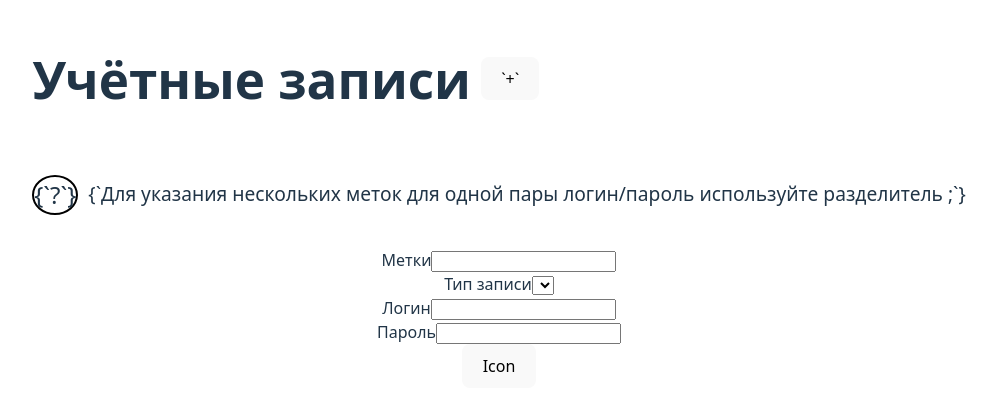
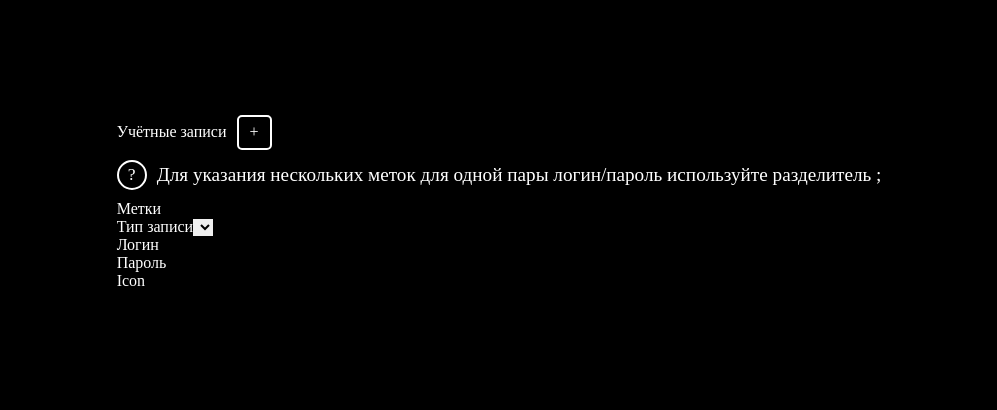
Before and after one commit to Vizereth/test-saasoft, a Vue app: page / in a window 1280 px wide. Shown: the part 198-608 px from the top of the page, without its empty margins (141-1138 px from the left). Built offline with nearby package versions, Linux system fonts and the light colour scheme.

Commit message:
updated basic styles

```diff
--- a/src/App.vue
+++ b/src/App.vue
@@ -3,21 +3,23 @@ import AccountForm from "./components/AccountForm.vue";
 </script>
 
 <template>
-  <div class="content">
+  <div class="wrapper">
+    <main class="content">
       <div class="content__header">
         <h1>Учётные записи</h1>
-      <button>`+`</button>
+        <button class="content__add-btn">+</button>
       </div>
       <div class="content__tip">
-      <div class="content__tip-icon">{`?`}</div>
+        <div class="content__tip-icon">?</div>
         <p class="content__tip-text">
-        {`Для указания нескольких меток для одной пары логин/пароль используйте
-        разделитель ;`}
+          Для указания нескольких меток для одной пары логин/пароль используйте
+          разделитель ;
         </p>
       </div>
       <div class="content__main">
         <AccountForm />
       </div>
+    </main>
   </div>
 </template>
 
@@ -25,7 +27,7 @@ import AccountForm from "./components/AccountForm.vue";
 .content {
   display: flex;
   flex-direction: column;
-  gap: 20px;
+  gap: 10px;
 
   &__header {
     display: flex;
@@ -34,9 +36,10 @@ import AccountForm from "./components/AccountForm.vue";
   }
 
   &__add-btn {
-    border: 2px solid lightblue;
+    border: 2px solid white;
     border-radius: 5px;
-    padding: 10px;
+    width: 35px;
+    height: 35px;
   }
 
   &__tip {
@@ -46,8 +49,13 @@ import AccountForm from "./components/AccountForm.vue";
 
     &-icon {
       border-radius: 50%;
-      border: 2px solid black;
-      font-size: 1.5rem;
+      border: 2px solid white;
+      font-size: 1.1rem;
+      display: flex;
+      align-items: center;
+      justify-content: center;
+      width: 30px;
+      height: 30px;
     }
 
     &-text {
--- a/src/main.ts
+++ b/src/main.ts
@@ -1,5 +1,5 @@
 import { createApp } from 'vue'
-import './style.css'
+import './style.scss'
 import { createPinia } from 'pinia';
 import piniaPersist from 'pinia-plugin-persistedstate';
 import App from './App.vue'
--- a/src/style.css
+++ /dev/null
@@ -1,79 +0,0 @@
-:root {
-  font-family: system-ui, Avenir, Helvetica, Arial, sans-serif;
-  line-height: 1.5;
-  font-weight: 400;
-
-  color-scheme: light dark;
-  color: rgba(255, 255, 255, 0.87);
-  background-color: #242424;
-
-  font-synthesis: none;
-  text-rendering: optimizeLegibility;
-  -webkit-font-smoothing: antialiased;
-  -moz-osx-font-smoothing: grayscale;
-}
-
-a {
-  font-weight: 500;
-  color: #646cff;
-  text-decoration: inherit;
-}
-a:hover {
-  color: #535bf2;
-}
-
-body {
-  margin: 0;
-  display: flex;
-  place-items: center;
-  min-width: 320px;
-  min-height: 100vh;
-}
-
-h1 {
-  font-size: 3.2em;
-  line-height: 1.1;
-}
-
-button {
-  border-radius: 8px;
-  border: 1px solid transparent;
-  padding: 0.6em 1.2em;
-  font-size: 1em;
-  font-weight: 500;
-  font-family: inherit;
-  background-color: #1a1a1a;
-  cursor: pointer;
-  transition: border-color 0.25s;
-}
-button:hover {
-  border-color: #646cff;
-}
-button:focus,
-button:focus-visible {
-  outline: 4px auto -webkit-focus-ring-color;
-}
-
-.card {
-  padding: 2em;
-}
-
-#app {
-  max-width: 1280px;
-  margin: 0 auto;
-  padding: 2rem;
-  text-align: center;
-}
-
-@media (prefers-color-scheme: light) {
-  :root {
-    color: #213547;
-    background-color: #ffffff;
-  }
-  a:hover {
-    color: #747bff;
-  }
-  button {
-    background-color: #f9f9f9;
-  }
-}
--- /dev/null
+++ b/src/style.scss
@@ -0,0 +1,113 @@
+* {
+  padding: 0px;
+  margin: 0px;
+  border: 0px;
+}
+
+*,
+*:before,
+*:after {
+  box-sizing: border-box;
+}
+
+html,
+body {
+  height: 100%;
+  scroll-behavior: smooth;
+}
+
+body {
+  -ms-text-size-adjust: 100%;
+  -moz-text-size-adjust: 100%;
+  -webkit-text-size-adjust: 100%;
+  -webkit-font-smoothing: antialiased;
+  -moz-osx-font-smoothing: grayscale;
+}
+
+input,
+button,
+textarea {
+  background: transparent;
+  color: inherit;
+  font-family: inherit;
+  font-size: inherit;
+  outline: none;
+}
+
+button,
+a {
+  cursor: pointer;
+}
+
+a {
+  color: inherit;
+  text-decoration: none;
+}
+
+ul li {
+  list-style: none;
+}
+
+img {
+  vertical-align: top;
+}
+
+h1,
+h2,
+h3,
+h4,
+h5,
+h6 {
+  font-weight: inherit;
+  font-size: inherit;
+}
+
+@media screen and (prefers-reduced-motion: reduce) {
+  html {
+    scroll-behavior: auto;
+  }
+}
+
+body {
+  background-color: black;
+  color: white;
+  min-height: 100vh;
+
+  // Scroll is locked
+  .lock & {
+    overflow: hidden;
+    touch-action: none;
+  }
+
+  // Page has been loaded
+  .loaded & {
+    visibility: visible;
+  }
+}
+
+#app {
+  min-height: 100%;
+  display: flex;
+  flex-direction: column;
+  overflow: hidden;
+}
+
+.wrapper {
+  min-height: 100%;
+  display: flex;
+  align-items: center;
+  justify-content: center;
+  flex-direction: column;
+  overflow: hidden;
+  flex: 1 1 auto;
+
+  > main {
+    display: flex;
+    justify-content: center;
+    flex: 1 1 auto;
+  }
+
+  > * {
+    min-width: 0;
+  }
+}
```
Lines whose indentation alone changed are shown as unchanged.
